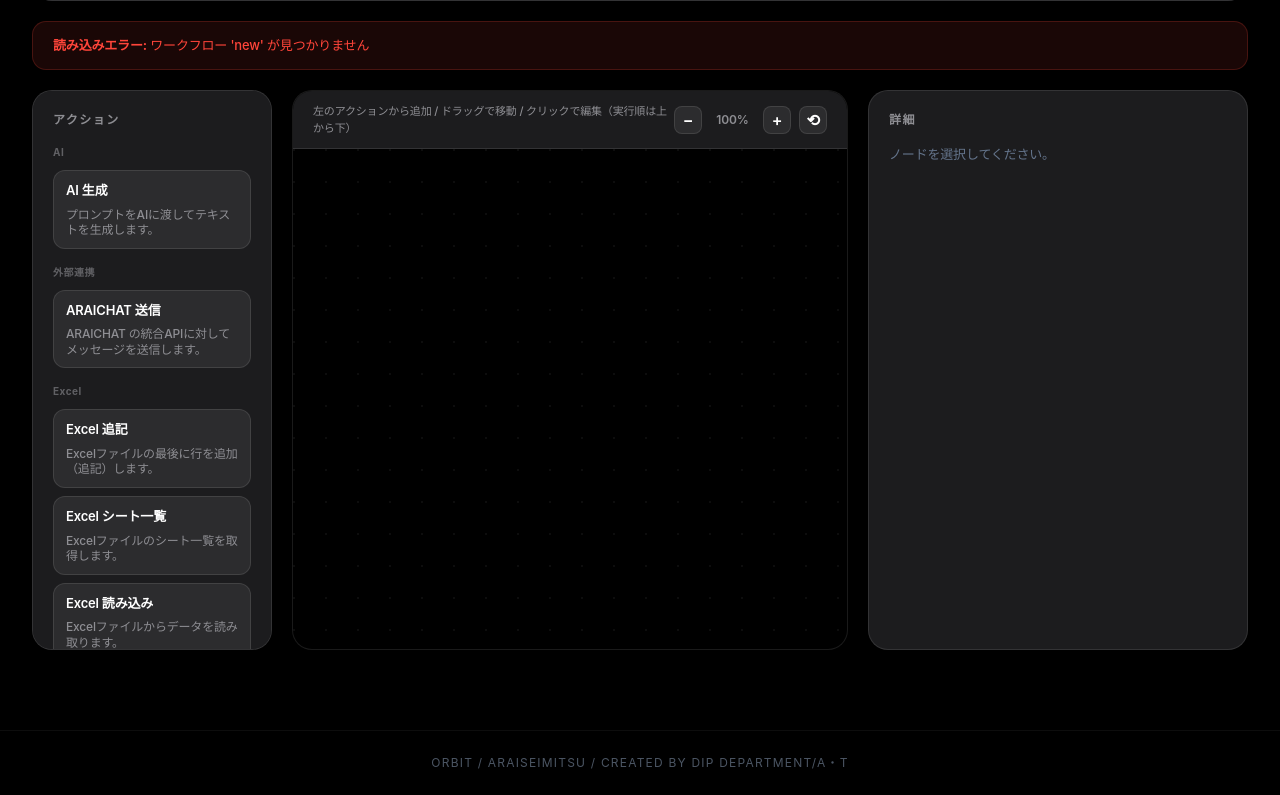
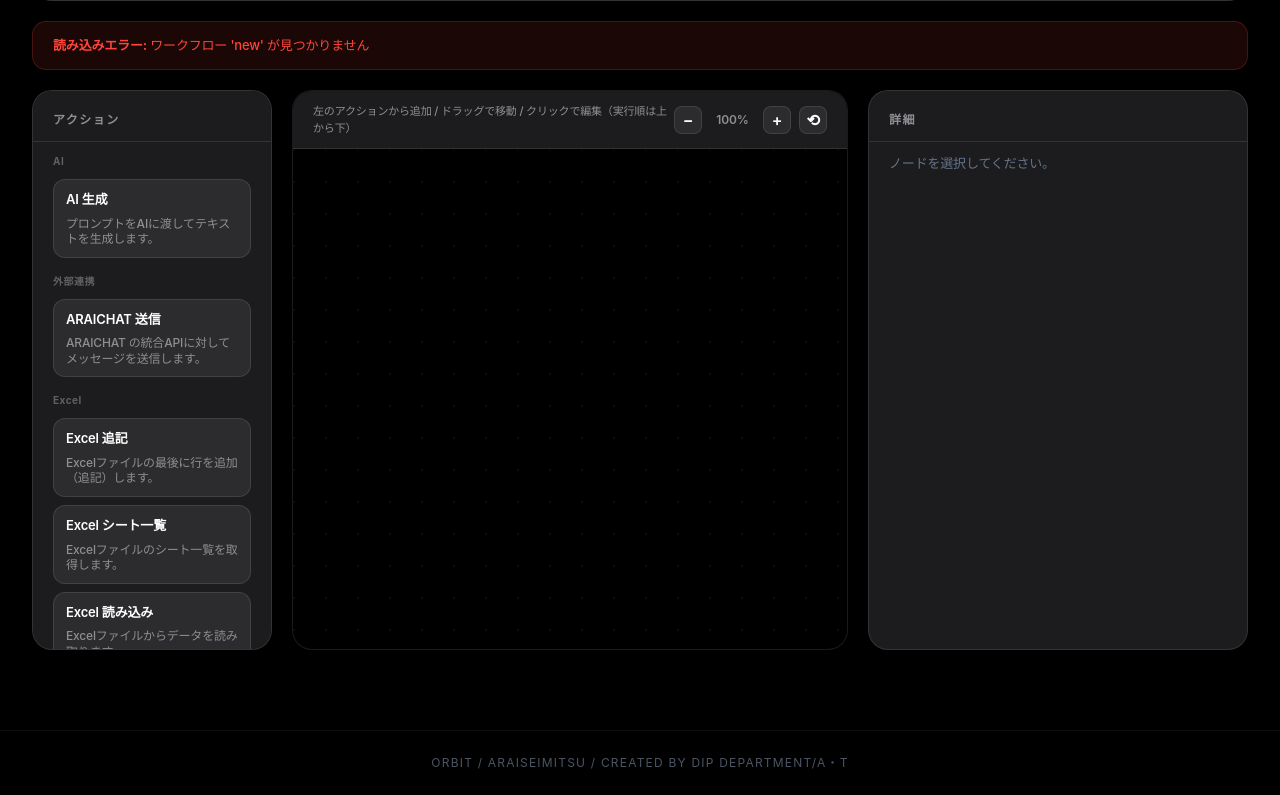
Before and after one commit to Araiseimitsu/orbit, a FastAPI app: page /workflows/new/edit in a window 1280 px wide. Shown: the part 523-1318 px from the top of the page. Run offline with FastAPI, Linux system fonts and the light colour scheme; some libraries are stand-ins or nearby versions.

Commit message:
feat: フローエディタのUIを改善し、固定ヘッダーとオーバーフロー管理を追加

```diff
--- a/src/app/ui/static/flow-editor.css
+++ b/src/app/ui/static/flow-editor.css
@@ -283,11 +283,11 @@
     background: var(--surface-dark);
     border: 1px solid var(--border-thin);
     border-radius: 20px;
-    padding: 20px;
     display: flex;
     flex-direction: column;
-    gap: 16px;
+    gap: 0;
     max-height: calc(100vh - 300px);
+    overflow: hidden;
     overflow-y: auto;
     scrollbar-width: thin;
     scrollbar-color: rgba(255, 255, 255, 0.2) transparent;
@@ -299,12 +299,20 @@
     text-transform: uppercase;
     letter-spacing: 0.12em;
     color: var(--text-secondary);
+    position: sticky;
+    top: 0;
+    z-index: 3;
+    background: var(--surface-dark);
+    padding: 20px 20px 12px;
+    border-radius: 20px 20px 0 0;
+    border-bottom: 1px solid var(--border-thin);
 }
 
 .action-list {
     display: flex;
     flex-direction: column;
     gap: 16px;
+    padding: 12px 20px 20px;
 }
 
 .action-group {
@@ -406,6 +414,10 @@
     padding: 12px 20px;
     border-bottom: 1px solid var(--border-thin);
     background: var(--surface-dark);
+    position: sticky;
+    top: 0;
+    z-index: 3;
+    box-shadow: 0 10px 12px rgba(0, 0, 0, 0.35);
 }
 
 .canvas-zoom-controls {
@@ -540,6 +552,7 @@
     flex-direction: column;
     gap: 16px;
     font-size: 13px;
+    padding: 12px 20px 20px;
 }
 
 .inspector input,
```
Also changed, not shown: .docs/update.md.
